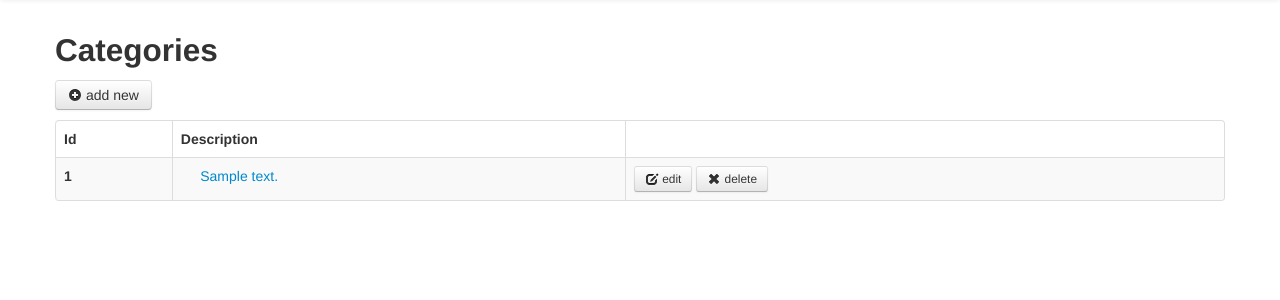
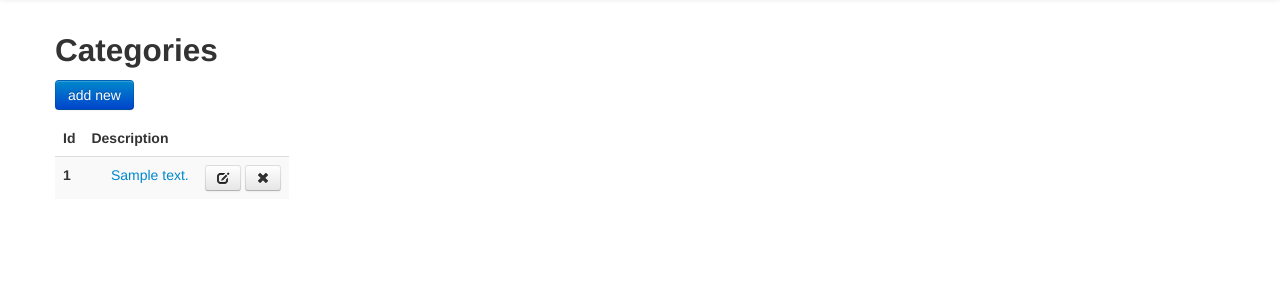
Before and after one commit to barmassimo/Expense-Tracker, a Django app: page /expenses/expense_category_list in a window 1280 px wide. Shown: the part 42-342 px from the top of the page. Run offline with Django 3.2, Linux system fonts and the light colour scheme; tables that the repository leaves empty hold one stand-in row (values such as "Sample post"); some libraries are stand-ins or nearby versions.

Commit message:
added copy and license to README; better tables

```diff
--- a/src/expenses/static/expenses/css/main.css
+++ b/src/expenses/static/expenses/css/main.css
@@ -19,3 +19,7 @@ ul.errorlist {
 .big_font {
     font-size: 120%;
 }
+
+.no_fluid {
+    width: auto;
+}
--- a/src/expenses/templates/expenses/expense_list.html
+++ b/src/expenses/templates/expenses/expense_list.html
@@ -9,7 +9,7 @@
 <form action="" method="post">
 {% csrf_token %}
 
-<table class="table table-striped table-bordered table-hover table-condensed">
+<table class="table table-striped table-hover table-condensed no_fluid">
     <thead>
         <tr>
             <th>Id</th>
@@ -37,8 +37,8 @@
             <td>{{ object.date }}</td>
             <td><span style="background-color: #{{ object.category.color }};">&nbsp;&nbsp;&nbsp;&nbsp;</span> {{ object.category }}</td>
             <td>
-                <a  class="btn btn-small" href="{% url 'expense_update' object.pk %}"><i class="icon-edit"></i> edit</a>
-                <a  class="btn btn-small" href="{% url 'expense_delete' object.pk %}"><i class="icon-remove"></i> delete</a>
+                <a title="edit" class="btn btn-small" href="{% url 'expense_update' object.pk %}"><i class="icon-edit"></i></a>
+                <a title="delete" class="btn btn-small" href="{% url 'expense_delete' object.pk %}"><i class="icon-remove"></i></a>
             </td>
         </tr>
     {% endfor %}
--- a/src/expenses/templates/expenses/expensecategory_list.html
+++ b/src/expenses/templates/expenses/expensecategory_list.html
@@ -4,9 +4,9 @@
 {% block active_page %}categories{% endblock active_page %}
 
 {% block content %}
-<a class="btn" href="{% url 'expense_category_create' %}"><i class="icon-plus-sign"></i> add new</a>
+<a class="btn btn-primary" href="{% url 'expense_category_create' %}">add new</a>
 
-<table class="table table-striped table-bordered table-hover">
+<table class="table table-striped table-hover no_fluid">
     <thead>
         <tr>
             <th>Id</th>
@@ -20,8 +20,8 @@
             <th>{{ object.pk }}</th>
             <td><span style="background-color: #{{ object.color }};">&nbsp;&nbsp;&nbsp;&nbsp;</span> <a href="{% url 'expense_category_update' object.pk %}">{{ object.description }}</a></td>
             <td>
-                <a  class="btn btn-small" href="{% url 'expense_category_update' object.pk %}"><i class="icon-edit"></i> edit</a>
-                <a  class="btn btn-small" href="{% url 'expense_category_delete' object.pk %}"><i class="icon-remove"></i> delete</a>
+                <a title="edit" class="btn btn-small" href="{% url 'expense_category_update' object.pk %}"><i class="icon-edit"></i></a>
+                <a title="delete" class="btn btn-small" href="{% url 'expense_category_delete' object.pk %}"><i class="icon-remove"></i></a>
             </td>
         </tr>
     {% endfor %}
```
Also changed, not shown: README.md.
